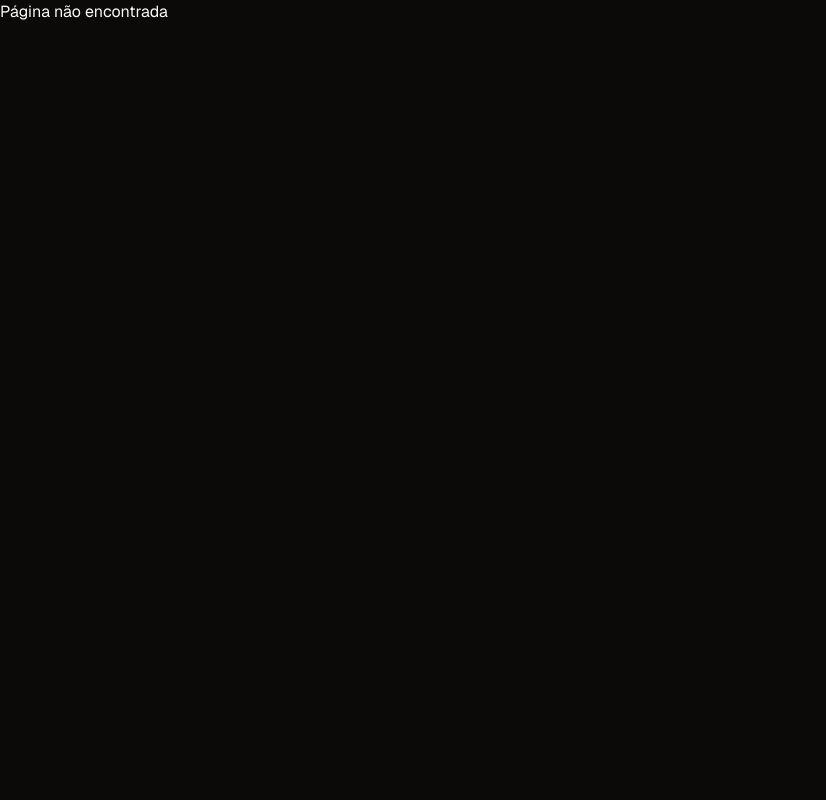
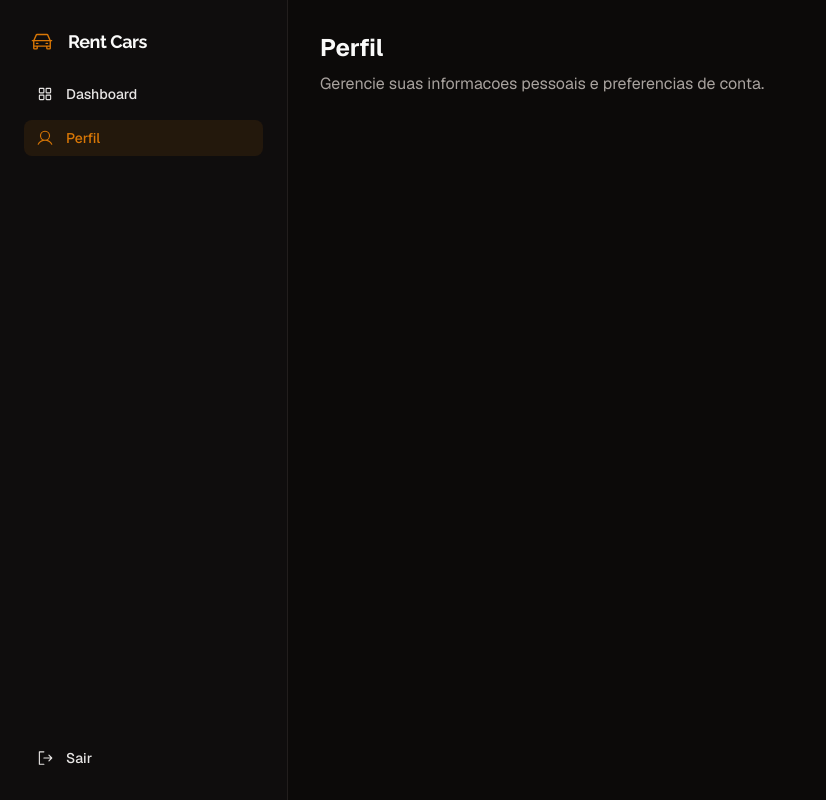
Before and after one commit to eduardavieira-dev/rent-cars, a Next.js app in the folder client/: page /perfil in a window 1280 px wide. Before the commit this address had no page. Shown: the whole page, without its empty margins (0-826 px from the left). Built offline with nearby package versions, Linux system fonts and the light colour scheme; sample sign-in values are in the browser's storage.

Commit message:
feat: implement sidebar navigation and user role management in the dashboard layout

```diff
--- /dev/null
+++ b/client/src/app/(private)/(agente)/analisar-pedidos/page.tsx
@@ -0,0 +1,10 @@
+export default function AnalisarPedidosPage() {
+    return (
+        <section className="space-y-2">
+            <h1 className="text-2xl font-bold">Analisar pedidos</h1>
+            <p className="text-muted-foreground">
+                Visualize e avalie pedidos enviados para aprovacao.
+            </p>
+        </section>
+    );
+}
--- /dev/null
+++ b/client/src/app/(private)/(agente)/contratos/page.tsx
@@ -0,0 +1,8 @@
+export default function ContratosPage() {
+    return (
+        <section className="space-y-2">
+            <h1 className="text-2xl font-bold">Contratos</h1>
+            <p className="text-muted-foreground">Consulte e gerencie contratos de locacao.</p>
+        </section>
+    );
+}
--- /dev/null
+++ b/client/src/app/(private)/(agente)/layout.tsx
@@ -0,0 +1,22 @@
+'use client';
+
+import { useAuth } from '@/hooks/useAuth';
+import { useRouter } from 'next/navigation';
+import { useEffect, type ReactNode } from 'react';
+
+export default function AgenteRoleLayout({ children }: { children: ReactNode }) {
+    const { hasRole, isLoading } = useAuth();
+    const router = useRouter();
+
+    const isAgent = hasRole('BANK') || hasRole('COMPANY');
+
+    useEffect(() => {
+        if (!isLoading && !isAgent) {
+            router.replace('/dashboard');
+        }
+    }, [isAgent, isLoading, router]);
+
+    if (isLoading || !isAgent) return null;
+
+    return <>{children}</>;
+}
--- /dev/null
+++ b/client/src/app/(private)/(cliente)/meus-pedidos/page.tsx
@@ -0,0 +1,10 @@
+export default function MeusPedidosPage() {
+    return (
+        <section className="space-y-2">
+            <h1 className="text-2xl font-bold">Meus pedidos</h1>
+            <p className="text-muted-foreground">
+                Acompanhe o andamento dos seus pedidos de locacao.
+            </p>
+        </section>
+    );
+}
--- a/client/src/app/(private)/dashboard/page.tsx
+++ b/client/src/app/(private)/dashboard/page.tsx
@@ -1,22 +1,10 @@
 'use client';
 
-import { useRouter } from 'next/navigation';
-
-import { useAuth } from '@/hooks/useAuth';
-
 export default function DashboardPage() {
-    const { logout } = useAuth();
-    const router = useRouter();
-
-    function handleLogout() {
-        logout();
-        router.push('/login');
-    }
-
     return (
-        <div>
-            <h1>Painel</h1>
-            <button onClick={handleLogout}>Sair</button>
+        <div className="space-y-2">
+            <h1 className="text-2xl font-bold">Dashboard</h1>
+            <p className="text-muted-foreground">Acompanhe aqui os principais dados do sistema.</p>
         </div>
     );
 }
--- a/client/src/app/(private)/layout.tsx
+++ b/client/src/app/(private)/layout.tsx
@@ -1,12 +1,15 @@
 'use client';
 
+import { List } from '@phosphor-icons/react';
+import { AppSidebar } from '@/components/app-sidebar';
 import { useAuth } from '@/hooks/useAuth';
 import { useRouter } from 'next/navigation';
-import { useEffect, type ReactNode } from 'react';
+import { useEffect, useState, type ReactNode } from 'react';
 
 export default function PrivateLayout({ children }: { children: ReactNode }) {
     const { isAuthenticated, isLoading } = useAuth();
     const router = useRouter();
+    const [isSidebarOpen, setIsSidebarOpen] = useState(false);
 
     useEffect(() => {
         if (!isLoading && !isAuthenticated) {
@@ -14,7 +17,47 @@ export default function PrivateLayout({ children }: { children: ReactNode }) {
         }
     }, [isAuthenticated, isLoading, router]);
 
+    useEffect(() => {
+        if (isSidebarOpen) {
+            document.body.style.overflow = 'hidden';
+            return () => {
+                document.body.style.overflow = '';
+            };
+        }
+
+        document.body.style.overflow = '';
+    }, [isSidebarOpen]);
+
     if (isLoading || !isAuthenticated) return null;
 
-    return <>{children}</>;
+    return (
+        <div className="bg-background min-h-screen md:grid md:grid-cols-[18rem_1fr]">
+            <AppSidebar isOpen={isSidebarOpen} onClose={() => setIsSidebarOpen(false)} />
+
+            {isSidebarOpen && (
+                <button
+                    type="button"
+                    onClick={() => setIsSidebarOpen(false)}
+                    className="fixed inset-0 z-40 bg-black/45 md:hidden"
+                    aria-label="Fechar menu lateral"
+                />
+            )}
+
+            <div className="min-w-0">
+                <header className="border-border/70 bg-background/90 sticky top-0 z-30 flex items-center gap-2 border-b p-3 backdrop-blur md:hidden">
+                    <button
+                        type="button"
+                        onClick={() => setIsSidebarOpen(true)}
+                        className="text-secondary-foreground hover:bg-secondary inline-flex h-9 w-9 items-center justify-center rounded-md transition-colors"
+                        aria-label="Abrir menu"
+                    >
+                        <List size={20} />
+                    </button>
+                    <span className="text-sm font-medium">Menu</span>
+                </header>
+
+                <main className="p-4 md:p-8">{children}</main>
+            </div>
+        </div>
+    );
 }
--- /dev/null
+++ b/client/src/app/(private)/perfil/page.tsx
@@ -0,0 +1,10 @@
+export default function PerfilPage() {
+    return (
+        <section className="space-y-2">
+            <h1 className="text-2xl font-bold">Perfil</h1>
+            <p className="text-muted-foreground">
+                Gerencie suas informacoes pessoais e preferencias de conta.
+            </p>
+        </section>
+    );
+}
--- /dev/null
+++ b/client/src/app/(private)/veiculos/page.tsx
@@ -0,0 +1,10 @@
+export default function VeiculosPage() {
+    return (
+        <section className="space-y-2">
+            <h1 className="text-2xl font-bold">Veiculos</h1>
+            <p className="text-muted-foreground">
+                Explore o catalogo de veiculos disponiveis na plataforma.
+            </p>
+        </section>
+    );
+}
--- /dev/null
+++ b/client/src/components/app-sidebar.tsx
@@ -0,0 +1,119 @@
+'use client';
+
+import { Car, ClipboardText, FileText, SignOut, SquaresFour, User, X } from '@phosphor-icons/react';
+import Link from 'next/link';
+import { usePathname, useRouter } from 'next/navigation';
+
+import { BrandLogo } from '@/components/brand-logo';
+import { useAuth } from '@/hooks/useAuth';
+
+interface MenuItem {
+    href: string;
+    label: string;
+    icon: React.ComponentType<{ size?: string | number; className?: string }>;
+}
+
+function isActivePath(pathname: string, href: string): boolean {
+    if (href === '/') return pathname === '/';
+    return pathname === href || pathname.startsWith(`${href}/`);
+}
+
+interface AppSidebarProps {
+    isOpen: boolean;
+    onClose: () => void;
+}
+
+export function AppSidebar({ isOpen, onClose }: AppSidebarProps) {
+    const pathname = usePathname();
+    const router = useRouter();
+    const { hasRole, logout } = useAuth();
+
+    const isClient = hasRole('CLIENT');
+    const isAgent = hasRole('BANK') || hasRole('COMPANY');
+
+    const roleItems: MenuItem[] = [];
+
+    if (isClient) {
+        roleItems.push({ href: '/meus-pedidos', label: 'Meus pedidos', icon: ClipboardText });
+    }
+
+    if (isClient || isAgent) {
+        roleItems.push({ href: '/veiculos', label: 'Veiculos', icon: Car });
+    }
+
+    if (isAgent) {
+        roleItems.push({
+            href: '/analisar-pedidos',
+            label: 'Analisar pedidos',
+            icon: ClipboardText,
+        });
+        roleItems.push({ href: '/contratos', label: 'Contratos', icon: FileText });
+    }
+
+    const menuItems: MenuItem[] = [
+        { href: '/dashboard', label: 'Dashboard', icon: SquaresFour },
+        ...roleItems,
+        { href: '/perfil', label: 'Perfil', icon: User },
+    ];
+
+    function handleLogout() {
+        logout();
+        onClose();
+        router.push('/login');
+    }
+
+    return (
+        <aside
+            className={`border-border/70 bg-card/95 md:bg-card/60 fixed inset-y-0 left-0 z-50 w-72 border-r transition-transform duration-300 md:static md:min-h-screen md:translate-x-0 ${
+                isOpen ? 'translate-x-0' : '-translate-x-full'
+            }`}
+            aria-hidden={!isOpen}
+        >
+            <div className="flex h-full flex-col gap-4 p-4 md:p-6">
+                <div className="flex items-center justify-between">
+                    <BrandLogo size="sm" className="gap-2" textClassName="text-base" />
+
+                    <button
+                        type="button"
+                        onClick={onClose}
+                        className="text-secondary-foreground hover:bg-secondary inline-flex h-9 w-9 items-center justify-center rounded-md transition-colors md:hidden"
+                        aria-label="Fechar menu"
+                    >
+                        <X size={18} />
+                    </button>
+                </div>
+
+                <nav className="flex flex-1 flex-col gap-2">
+                    {menuItems.map((item) => {
+                        const active = isActivePath(pathname, item.href);
+
+                        return (
+                            <Link
+                                key={item.href}
+                                href={item.href}
+                                onClick={onClose}
+                                className={`flex items-center gap-3 rounded-lg px-3 py-2 text-sm font-medium transition-colors ${
+                                    active
+                                        ? 'bg-primary/10 text-primary'
+                                        : 'text-secondary-foreground hover:bg-secondary hover:text-foreground'
+                                }`}
+                            >
+                                <item.icon size={18} />
+                                <span>{item.label}</span>
+                            </Link>
+                        );
+                    })}
+                </nav>
+
+                <button
+                    type="button"
+                    onClick={handleLogout}
+                    className="text-secondary-foreground hover:bg-destructive/15 hover:text-destructive mt-2 flex items-center gap-3 rounded-lg px-3 py-2 text-sm font-medium transition-colors"
+                >
+                    <SignOut size={18} />
+                    <span>Sair</span>
+                </button>
+            </div>
+        </aside>
+    );
+}
```
